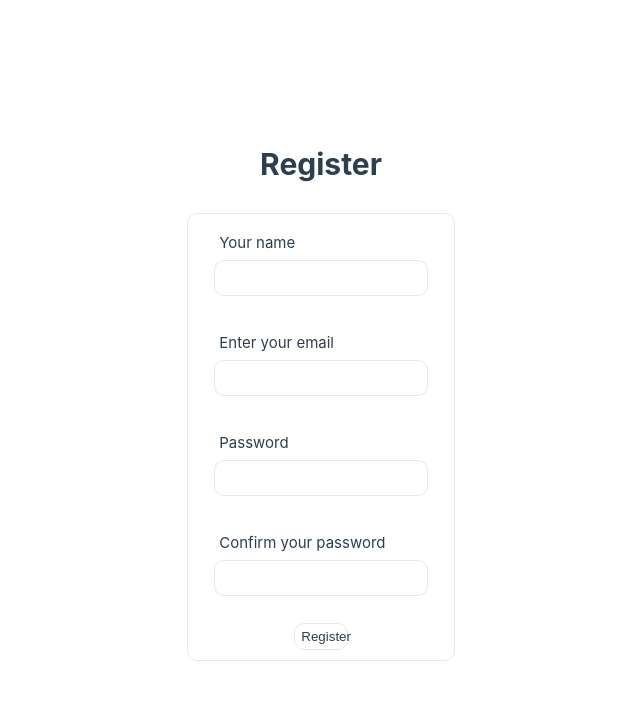
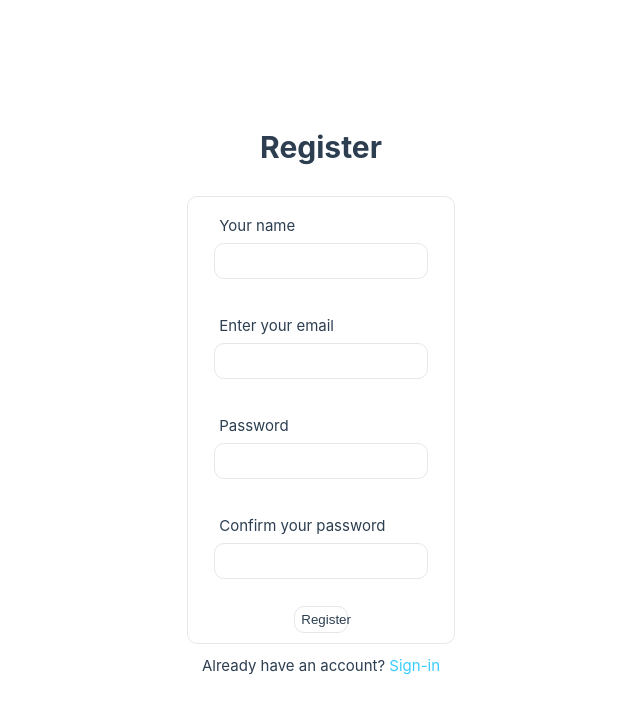
Before and after one commit to Digital-Gym/poster, a Vue app: page /register in a window 1280 px wide. Shown: the top 714 px of the page, without its empty margins (319-959 px from the left). Built offline with nearby package versions, Linux system fonts and the light colour scheme; no server answers.

Commit message:
feat: already have an account msg with link

```diff
--- a/src/views/RegisterView.vue
+++ b/src/views/RegisterView.vue
@@ -55,6 +55,7 @@ const isValid = computed(()=>{
                 <p v-if="authStore.loader">Processing...</p>
                 <button v-else :class="{'btn-upload': isValid}" class="btn">Register</button>
             </form>
+            <div class="already-msg">Already have an account? <RouterLink class="link" to="/">Sign-in</RouterLink></div>
         </TransitionGroup>
         </div>
     </div>
@@ -169,4 +170,13 @@ const isValid = computed(()=>{
     opacity: 0;
 }
 
+.already-msg{
+    margin-top: 10px;
+    color: var(--color-text);
+}
+
+.link{
+    text-decoration: none;
+    color: rgb(56, 205, 255);
+}
 </style>
```
